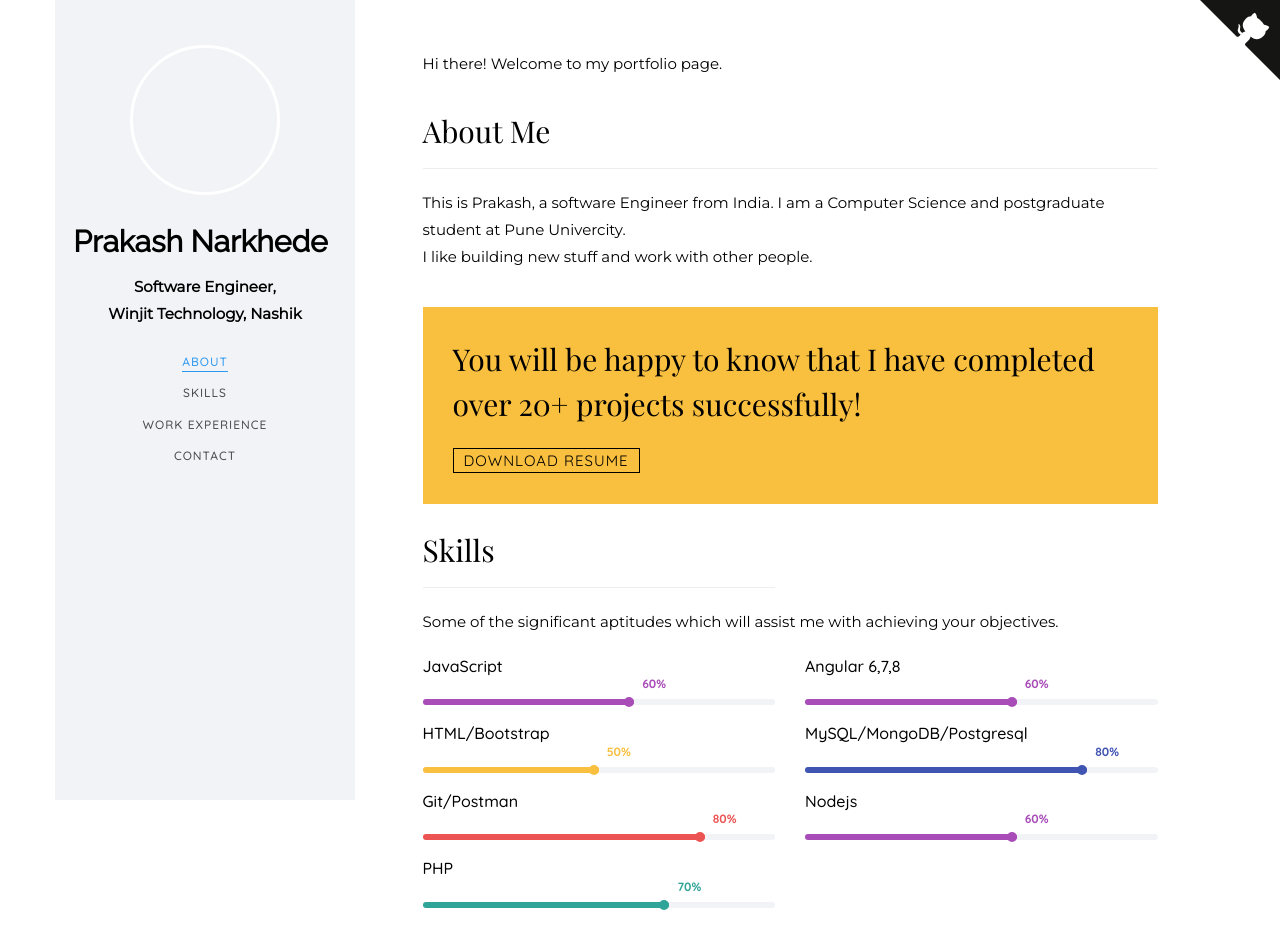
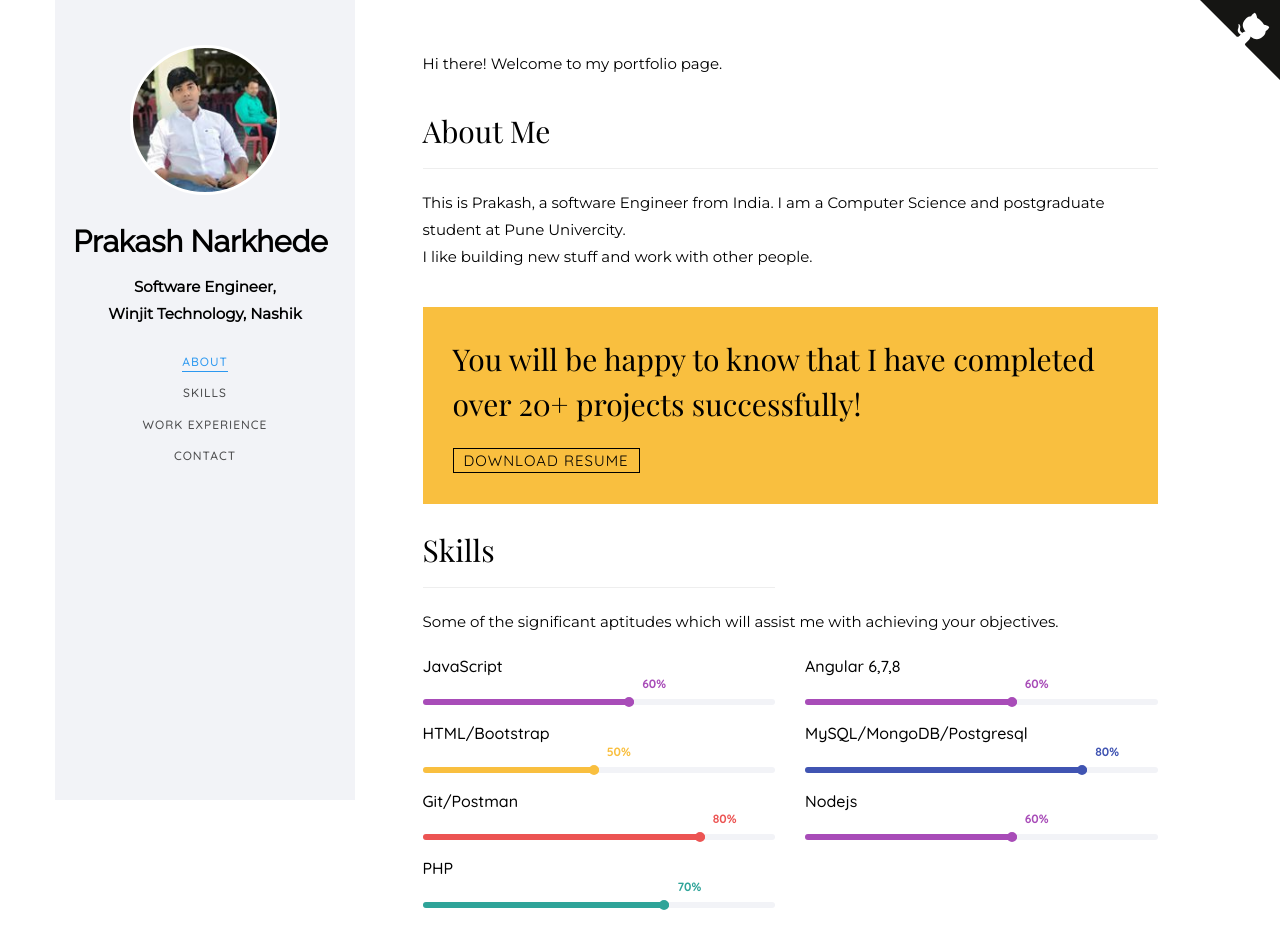
Before and after one commit to prakashnarkhede91/prakashnarkhede91.github.io, a plain HTML site: page index.html in a window 1280 px wide. Shown: the top 931 px of the page. Drawn offline with nearby package versions, Linux system fonts and the light colour scheme; a web font is replaced by a local one.

Commit message:
new update

```diff
--- a/index.html
+++ b/index.html
@@ -35,7 +35,7 @@
             <!----Side bar--->
             <aside id="colorlib-aside" role="complementary" class="border js-fullheight">
                <div class="text-center">
-                  <div class="author-img" style="background-image: url(images/profile.png);"></div>
+                  <div class="author-img" style="background-image: url(images/profile.jpg);"></div>
                   <h1 id="colorlib-logo"><a href="https://prakashnarkhede91.github.io">Prakash Narkhede</a></h1>
                   <p><strong>Software Engineer, <br> Winjit Technology, Nashik </strong></p>
                </div>
```
